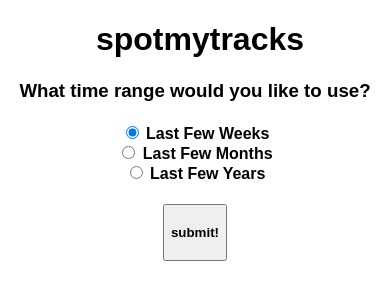
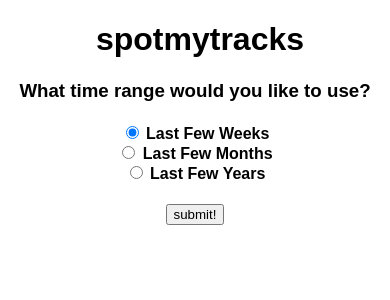
Before and after one commit to rafmillan/spotmytracks, a Flask app: template templates/index.html in a window 390 px wide. Shown: the top 300 px of the page. Run offline with Flask 2, Linux system fonts and the light colour scheme; the template is opened without the code that fills it, so the values that code supplies are empty.

Commit message:
fixed submit button on mobile

```diff
--- a/templates/index.html
+++ b/templates/index.html
@@ -57,7 +57,7 @@
     {% endif %}
     <div class="">
         <center>
-            <button type="submit" class="btn btn-danger spotify_button" id="" style=""><h4><i class="fab fa-spotify"></i> submit!</h4></button>
+            <button type="submit">submit!</button>
         </center>
     <br />
     </div>
```
